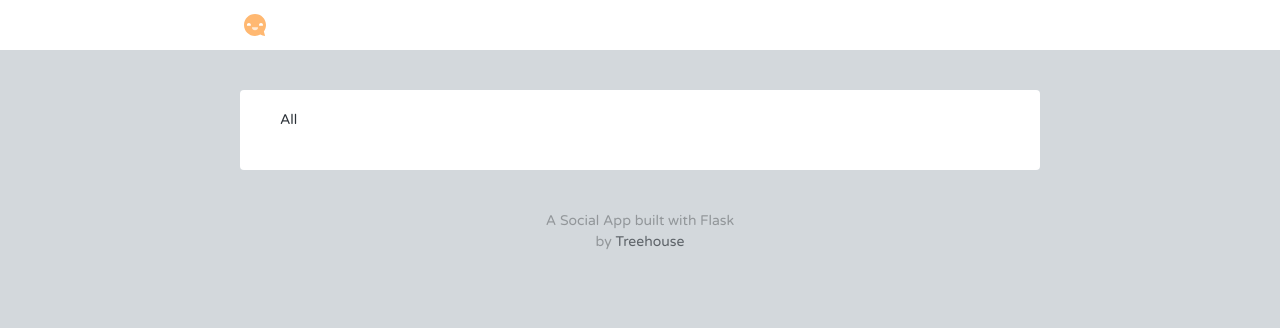
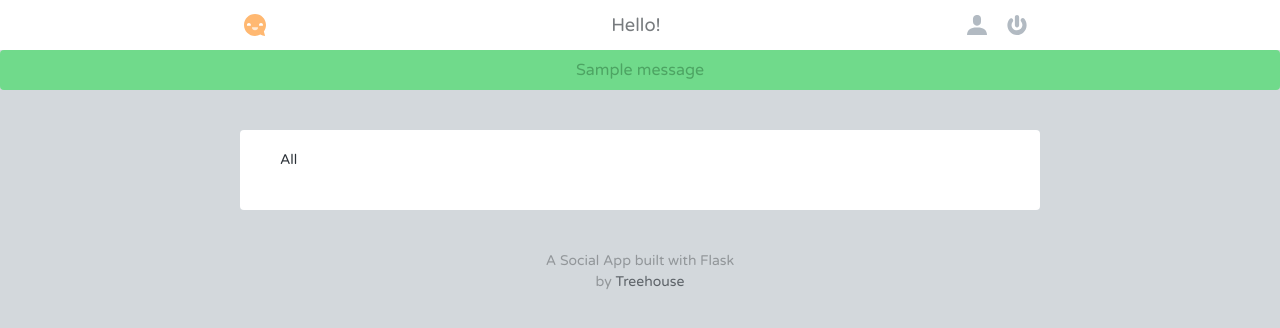
Before and after one commit to spenserhale/social-network-flask, a Python web app: template templates/layout.html in a window 1280 px wide. Shown: the top 328 px of the page. Run offline with Jinja, Linux system fonts and the light colour scheme; the template is opened without the code that fills it, so the values that code supplies are empty; one stand-in notice (Sample message) is shown.

Commit message:
created hello login, created menu to logout / login and register and pulled in flash messages with their categories to be displayed

```diff
--- a/templates/layout.html
+++ b/templates/layout.html
@@ -3,7 +3,7 @@
     <head>
         <meta charset="utf-8">
         <meta http-equiv="X-UA-Compatible" content="IE=edge,chrome=1">
-        <title>{% block title %}TwoCans{% endblock %}</title>
+        <title>{% block title %}Social Network{% endblock %}</title>
         <meta name="description" content="">
         <meta name="viewport" content="width=device-width, initial-scale=1">
         <link href='http://fonts.googleapis.com/css?family=Varela+Round' rel='stylesheet' type='text/css'>
@@ -30,12 +30,19 @@
             <div class="grid-33">
 
                 <!-- Say Hi -->
+                <h1>Hello{% if current_user.is_authenticated %} {{ current_user.username }}{% endif %}!</h1>
 
             </div>
 
             <div class="grid-33">
 
                 <!-- Log in/Log out -->
+                {% if current_user.is_authenticated %}
+                <a href="{{ url_for('logout') }}" class="icon-power" title="Log out"></a>
+                {% else %}
+                <a href="{{ url_for('login') }}" class="icon-power" title="Log in"></a>
+                <a href="{{ url_for('register') }}" class="icon-profile" title="Register"></a>
+                {% endif %}
 
             </div>
 
@@ -44,6 +51,13 @@
         </header>
 
         <!-- Flash messages -->
+        {% with messages = get_flashed_messages(with_categories=True) %}
+            {% if messages %}
+                {% for category, message in messages %}
+                    <div class="notification {{ category }}">{{ message }}</div>
+                {% endfor %}
+            {% endif %}
+        {% endwith %}
 
         <div class="row">
 
```
